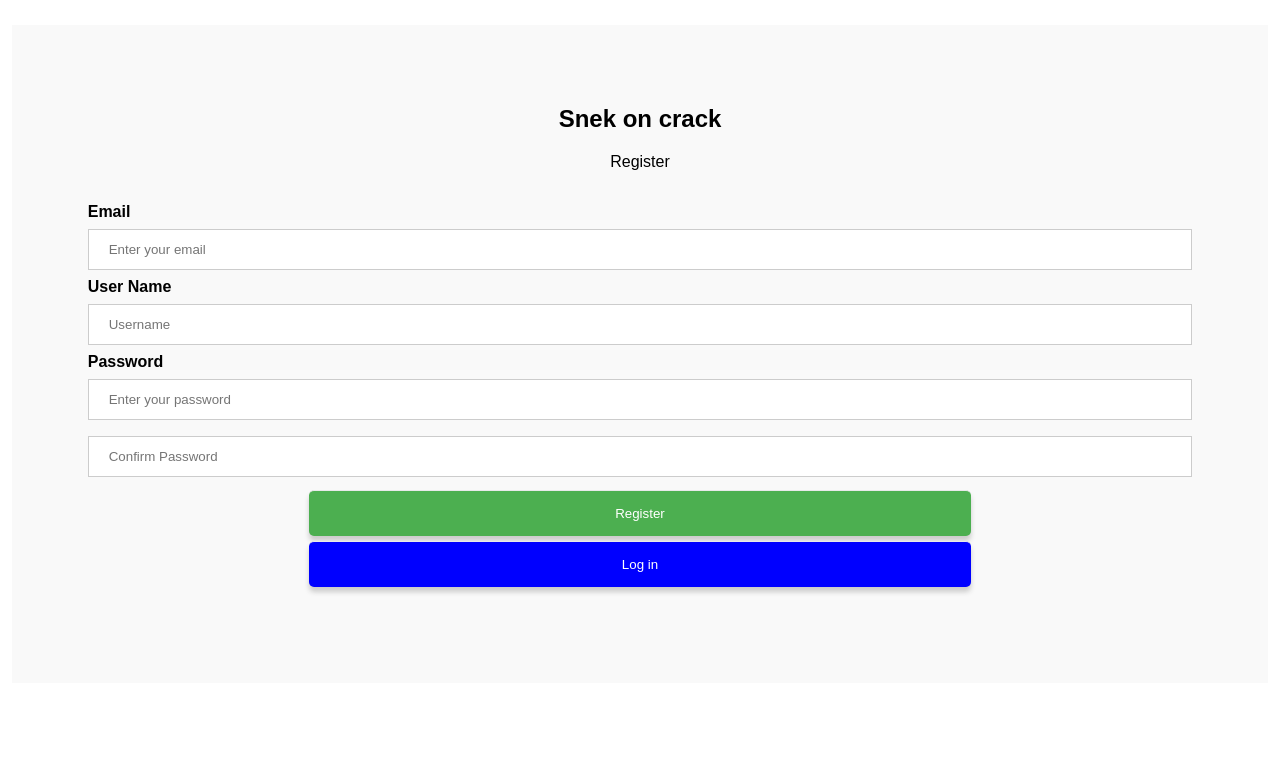
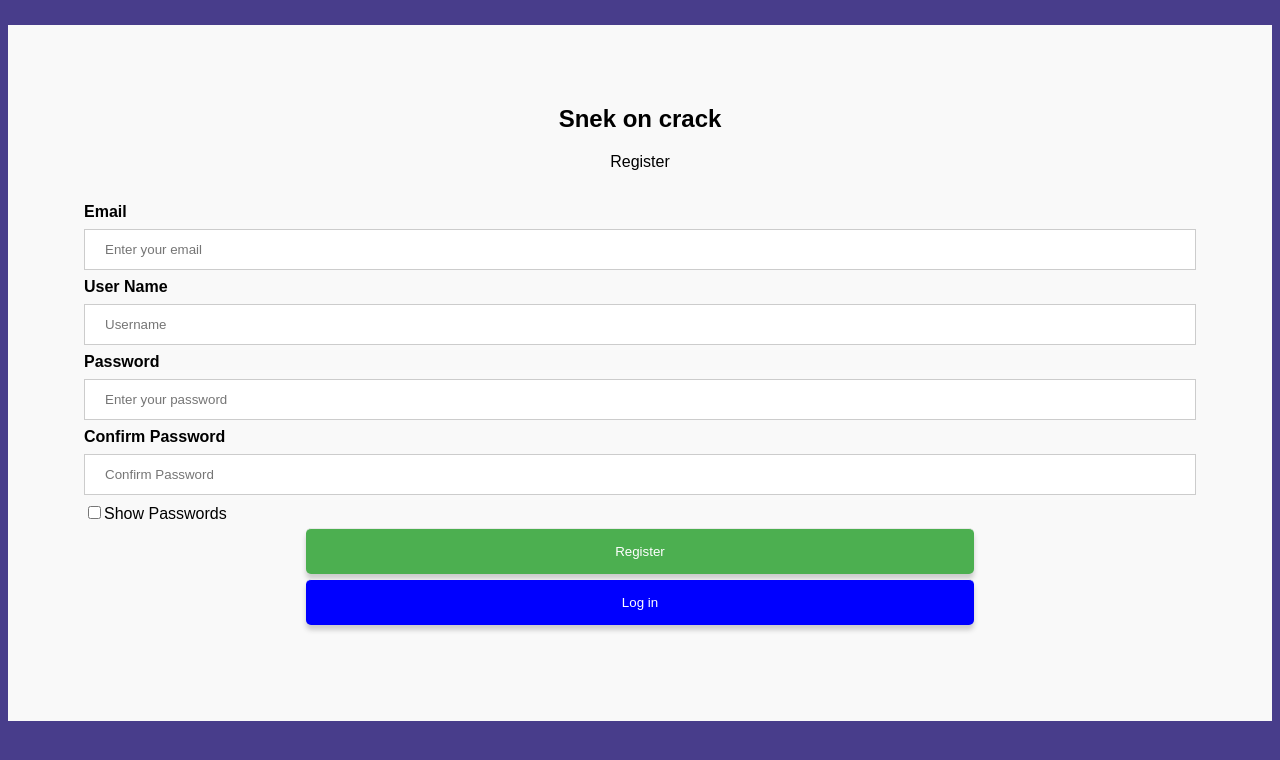
Before and after one commit to MrPotato-04/snek-game, a PHP site: page /accountSystem/register/registerPage.php in a window 1280 px wide. Shown: the top 760 px of the page. Run offline with PHP 8.4, Linux system fonts and the light colour scheme.

Commit message:
no pls no, no more css

```diff
--- a/accountSystem/login/index.php
+++ b/accountSystem/login/index.php
@@ -20,7 +20,7 @@
                         <button type="button" onclick="window.location.href='./../register/registerPage.php'" class="signup">
                             Sign Up
                         </button>
-                        <a href="./resetpassword.php">Forgot your password? </a>
+                        <!--//FIXME: <a href="./resetpassword.php">Forgot your password? </a> -->
             </div>
         </form>
     </body>
--- a/accountSystem/login/styles/login.css
+++ b/accountSystem/login/styles/login.css
@@ -1,7 +1,7 @@
 body,
-        html {
-            font-family: Arial, Helvetica, sans-serif;
-            ;
+html {
+        background-color: darkslateblue;
+        font-family: Arial, Helvetica, sans-serif;
         }
 
 
--- a/accountSystem/register/register.php
+++ b/accountSystem/register/register.php
@@ -27,7 +27,7 @@ if(empty($username) || empty($email) || empty($password)) {
     header("location: registerPage.php");
 }
 if($password !== $repass) {
-    $_SESSION['errors']="Passwords don't match";
+    $_SESSION['errors']="Passwords don't match ".$repass."/".$password;
     header("location: registerPage.php");
 }
 if(!filter_var($email, FILTER_VALIDATE_EMAIL)) {
--- a/accountSystem/register/registerPage.php
+++ b/accountSystem/register/registerPage.php
@@ -7,6 +7,22 @@
     <meta name="viewport" content="width=device-width, initial-scale=1.0">
     <link rel="stylesheet" href="./styles/registerPageStyle.css">
     <title>Register</title>
+    <script>
+        function myFunction() {
+            var x = document.getElementById("password");
+            if (x.type === "password") {
+                x.type = "text";
+            } else {
+                x.type = "password";
+            }
+            var y = document.getElementById("repass");
+            if (y.type === "password") {
+                y.type = "text";
+            } else {
+                y.type = "password";
+            }
+        }
+    </script>
 </head>
 
 <body>
@@ -18,7 +34,7 @@
         unset($_SESSION['errors']);
     }
     ?>
-    <form action="register.php" method="post" enctype="multipart/form">
+    <form action="register.php" method="POST" enctype="multipart/form">
 
         <h2>Snek on crack</h2>
         <p>Register</p>
@@ -29,16 +45,17 @@
             <label for="name"><b>User Name</b></label>
             <input type="text" name="username" class="form-control" id="username" placeholder="Username">
 
-            <label for="password"><b>Password</b</label>
-                    <input type="password" class="form-control" id="password" placeholder="Enter your password" minlength="8" required>
-            <label for="repass">
-                    <input type="password" name="repass" class="form-control" id="repass" placeholder="Confirm Password">
+            <label for="password"><b>Password</b></label>
+            <input type="password" class="form-control" name="password" id="password" placeholder="Enter your password" required>
+            <label for="repass"><b>Confirm Password</b></label>
+            <input type="password" name="repass" class="form-control" id="repass" placeholder="Confirm Password" required>
+            <input type="checkbox" onclick="myFunction()">Show Passwords
 
-                    <button type="submit" name="button" value="Register">Register</button>
-                    <button type="button" onclick="window.location.href='./../login/index.php'" class="signup">
-                        Log in
-                    </button>
-                    <!--FIXME: <a href="">Forgot your password? </a> -->
+            <button type="submit" name="button" value="Register">Register</button>
+            <button type="button" onclick="window.location.href='./../login/index.php'" class="signup">
+                Log in
+            </button>
+            <!--FIXME: <a href="">Forgot your password? </a> -->
 
 
         </div>
--- a/accountSystem/register/styles/registerPageStyle.css
+++ b/accountSystem/register/styles/registerPageStyle.css
@@ -22,6 +22,7 @@ body {
 
 body,
 html {
+    background-color: darkslateblue;
   font-family: Arial, Helvetica, sans-serif;
 }
 
```
